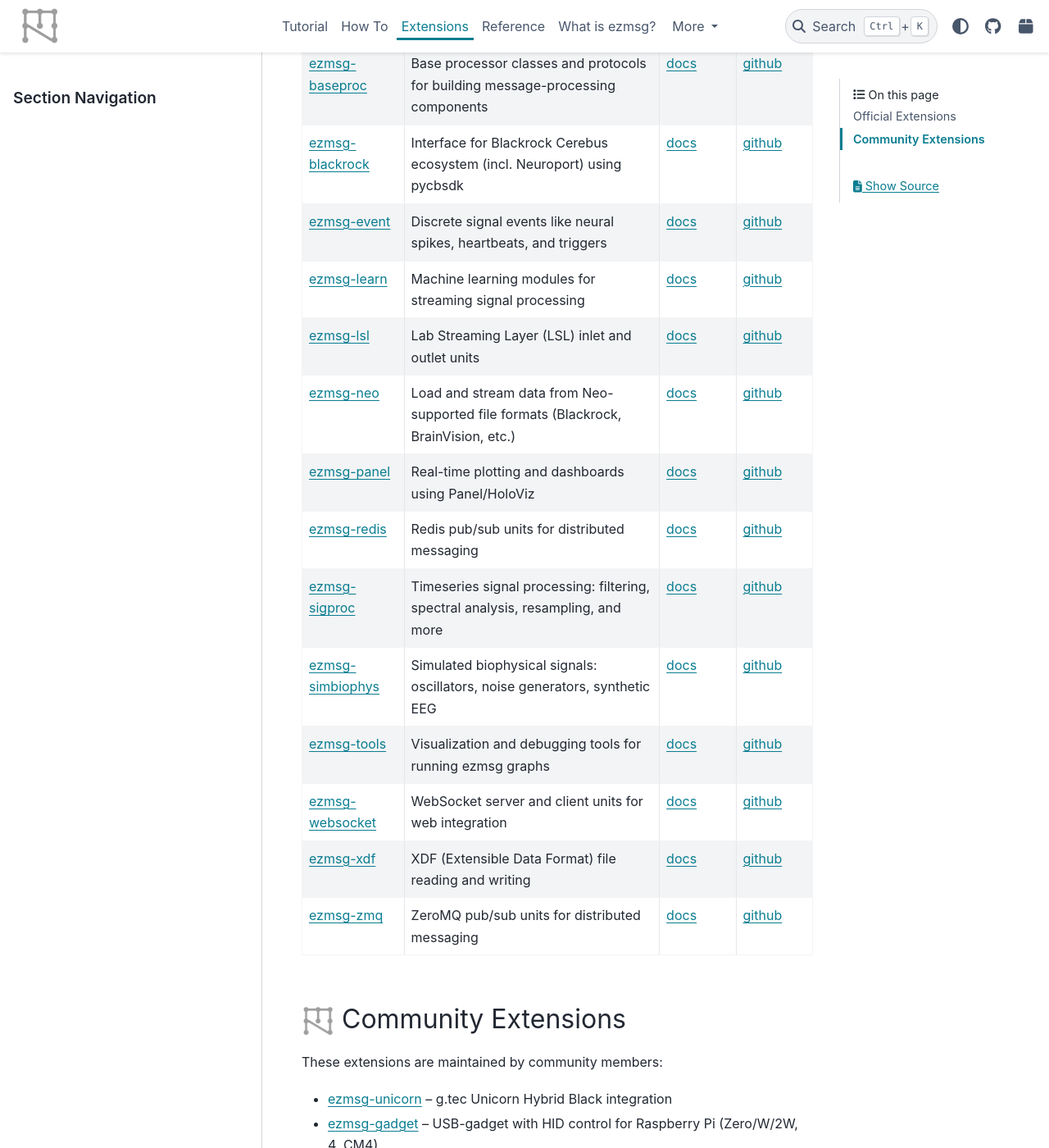
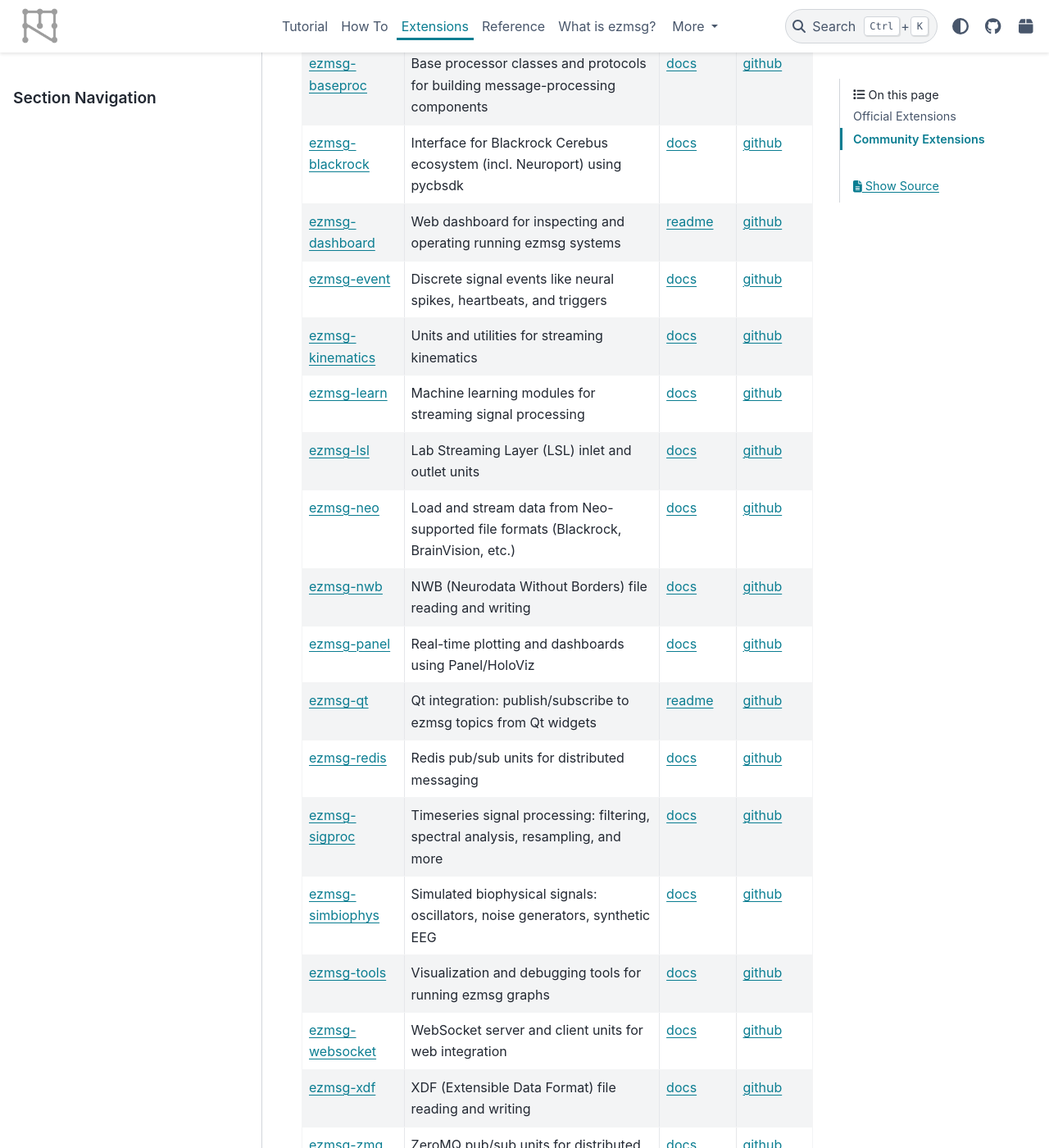
Before and after one commit to ezmsg-org/ezmsg-org.github.io, a Sphinx documentation site: the page built from docs/source/extensions/content-extensions.rst, in a window 1280 px wide and 1400 px high, scrolled down 753 px. Shown: the whole window at 82% size. Built offline with Sphinx 7.4.7 and the PyData theme 0.15.4, drawn with Linux system fonts in a browser that asks for light colours.

Commit message:
docs: add dashboard, kinematics, nwb, qt to Official Extensions; use anonymous links

```diff
--- a/docs/source/extensions/content-extensions.rst
+++ b/docs/source/extensions/content-extensions.rst
@@ -30,60 +30,76 @@ These namespace packages are maintained by the ezmsg organization:
      - Source
    * - `ezmsg-baseproc <https://pypi.org/project/ezmsg-baseproc/>`_
      - Base processor classes and protocols for building message-processing components
-     - `docs <https://www.ezmsg.org/ezmsg-baseproc/>`_
-     - `github <https://github.com/ezmsg-org/ezmsg-baseproc>`_
+     - `docs <https://www.ezmsg.org/ezmsg-baseproc/>`__
+     - `github <https://github.com/ezmsg-org/ezmsg-baseproc>`__
    * - `ezmsg-blackrock <https://pypi.org/project/ezmsg-blackrock/>`_
      - Interface for Blackrock Cerebus ecosystem (incl. Neuroport) using pycbsdk
-     - `docs <https://www.ezmsg.org/ezmsg-blackrock/>`_
-     - `github <https://github.com/ezmsg-org/ezmsg-blackrock>`_
+     - `docs <https://www.ezmsg.org/ezmsg-blackrock/>`__
+     - `github <https://github.com/ezmsg-org/ezmsg-blackrock>`__
+   * - `ezmsg-dashboard <https://pypi.org/project/ezmsg-dashboard/>`_
+     - Web dashboard for inspecting and operating running ezmsg systems
+     - `readme <https://github.com/ezmsg-org/ezmsg-dashboard#readme>`__
+     - `github <https://github.com/ezmsg-org/ezmsg-dashboard>`__
    * - `ezmsg-event <https://pypi.org/project/ezmsg-event/>`_
      - Discrete signal events like neural spikes, heartbeats, and triggers
-     - `docs <https://www.ezmsg.org/ezmsg-event/>`_
-     - `github <https://github.com/ezmsg-org/ezmsg-event>`_
+     - `docs <https://www.ezmsg.org/ezmsg-event/>`__
+     - `github <https://github.com/ezmsg-org/ezmsg-event>`__
+   * - `ezmsg-kinematics <https://pypi.org/project/ezmsg-kinematics/>`_
+     - Units and utilities for streaming kinematics
+     - `docs <https://www.ezmsg.org/ezmsg-kinematics/>`__
+     - `github <https://github.com/ezmsg-org/ezmsg-kinematics>`__
    * - `ezmsg-learn <https://pypi.org/project/ezmsg-learn/>`_
      - Machine learning modules for streaming signal processing
-     - `docs <https://www.ezmsg.org/ezmsg-learn/>`_
-     - `github <https://github.com/ezmsg-org/ezmsg-learn>`_
+     - `docs <https://www.ezmsg.org/ezmsg-learn/>`__
+     - `github <https://github.com/ezmsg-org/ezmsg-learn>`__
    * - `ezmsg-lsl <https://pypi.org/project/ezmsg-lsl/>`_
      - Lab Streaming Layer (LSL) inlet and outlet units
-     - `docs <https://www.ezmsg.org/ezmsg-lsl/>`_
-     - `github <https://github.com/ezmsg-org/ezmsg-lsl>`_
+     - `docs <https://www.ezmsg.org/ezmsg-lsl/>`__
+     - `github <https://github.com/ezmsg-org/ezmsg-lsl>`__
    * - `ezmsg-neo <https://pypi.org/project/ezmsg-neo/>`_
      - Load and stream data from Neo-supported file formats (Blackrock, BrainVision, etc.)
-     - `docs <https://www.ezmsg.org/ezmsg-neo/>`_
-     - `github <https://github.com/ezmsg-org/ezmsg-neo>`_
+     - `docs <https://www.ezmsg.org/ezmsg-neo/>`__
+     - `github <https://github.com/ezmsg-org/ezmsg-neo>`__
+   * - `ezmsg-nwb <https://pypi.org/project/ezmsg-nwb/>`_
+     - NWB (Neurodata Without Borders) file reading and writing
+     - `docs <https://www.ezmsg.org/ezmsg-nwb/>`__
+     - `github <https://github.com/ezmsg-org/ezmsg-nwb>`__
    * - `ezmsg-panel <https://pypi.org/project/ezmsg-panel/>`_
      - Real-time plotting and dashboards using Panel/HoloViz
-     - `docs <https://www.ezmsg.org/ezmsg-panel/>`_
-     - `github <https://github.com/ezmsg-org/ezmsg-panel>`_
+     - `docs <https://www.ezmsg.org/ezmsg-panel/>`__
+     - `github <https://github.com/ezmsg-org/ezmsg-panel>`__
+   * - `ezmsg-qt <https://pypi.org/project/ezmsg-qt/>`_
+     - Qt integration: publish/subscribe to ezmsg topics from Qt widgets
+     - `readme <https://github.com/ezmsg-org/ezmsg-qt#readme>`__
+     - `github <https://github.com/ezmsg-org/ezmsg-qt>`__
    * - `ezmsg-redis <https://pypi.org/project/ezmsg-redis/>`_
      - Redis pub/sub units for distributed messaging
-     - `docs <https://www.ezmsg.org/ezmsg-redis/>`_
-     - `github <https://github.com/ezmsg-org/ezmsg-redis>`_
+     - `docs <https://www.ezmsg.org/ezmsg-redis/>`__
+     - `github <https://github.com/ezmsg-org/ezmsg-redis>`__
    * - `ezmsg-sigproc <https://pypi.org/project/ezmsg-sigproc/>`_
      - Timeseries signal processing: filtering, spectral analysis, resampling, and more
-     - `docs <https://www.ezmsg.org/ezmsg-sigproc/>`_
-     - `github <https://github.com/ezmsg-org/ezmsg-sigproc>`_
+     - `docs <https://www.ezmsg.org/ezmsg-sigproc/>`__
+     - `github <https://github.com/ezmsg-org/ezmsg-sigproc>`__
    * - `ezmsg-simbiophys <https://pypi.org/project/ezmsg-simbiophys/>`_
      - Simulated biophysical signals: oscillators, noise generators, synthetic EEG
-     - `docs <https://www.ezmsg.org/ezmsg-simbiophys/>`_
-     - `github <https://github.com/ezmsg-org/ezmsg-simbiophys>`_
+     - `docs <https://www.ezmsg.org/ezmsg-simbiophys/>`__
+     - `github <https://github.com/ezmsg-org/ezmsg-simbiophys>`__
    * - `ezmsg-tools <https://pypi.org/project/ezmsg-tools/>`_
      - Visualization and debugging tools for running ezmsg graphs
-     - `docs <https://www.ezmsg.org/ezmsg-tools/>`_
-     - `github <https://github.com/ezmsg-org/ezmsg-tools>`_
+     - `docs <https://www.ezmsg.org/ezmsg-tools/>`__
+     - `github <https://github.com/ezmsg-org/ezmsg-tools>`__
    * - `ezmsg-websocket <https://pypi.org/project/ezmsg-websocket/>`_
      - WebSocket server and client units for web integration
-     - `docs <https://www.ezmsg.org/ezmsg-websocket/>`_
-     - `github <https://github.com/ezmsg-org/ezmsg-websocket>`_
+     - `docs <https://www.ezmsg.org/ezmsg-websocket/>`__
+     - `github <https://github.com/ezmsg-org/ezmsg-websocket>`__
    * - `ezmsg-xdf <https://pypi.org/project/ezmsg-xdf/>`_
      - XDF (Extensible Data Format) file reading and writing
-     - `docs <https://www.ezmsg.org/ezmsg-xdf/>`_
-     - `github <https://github.com/ezmsg-org/ezmsg-xdf>`_
+     - `docs <https://www.ezmsg.org/ezmsg-xdf/>`__
+     - `github <https://github.com/ezmsg-org/ezmsg-xdf>`__
    * - `ezmsg-zmq <https://pypi.org/project/ezmsg-zmq/>`_
      - ZeroMQ pub/sub units for distributed messaging
-     - `docs <https://www.ezmsg.org/ezmsg-zmq/>`_
-     - `github <https://github.com/ezmsg-org/ezmsg-zmq>`_
+     - `docs <https://www.ezmsg.org/ezmsg-zmq/>`__
+     - `github <https://github.com/ezmsg-org/ezmsg-zmq>`__
 
 |ezmsg_logo_small| Community Extensions
 ***************************************
```
